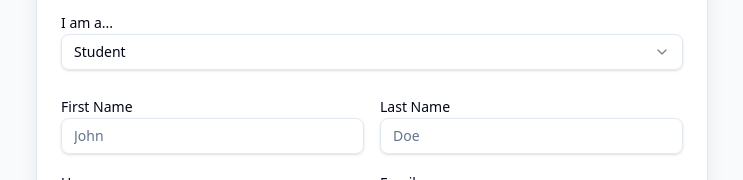
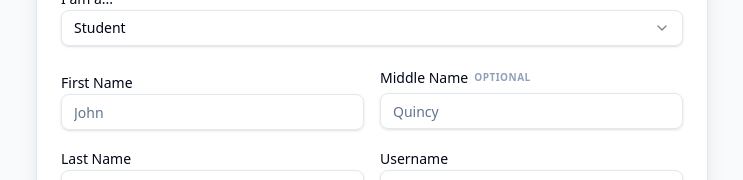
Before and after one commit to Dima-salang/esptfa-arima, a React (Vite) app in the folder frontend/esptfa-arima-react/: page /register in a window 1280 px wide. Shown: the part 218-398 px from the top of the page, without its empty margins (268-1011 px from the left). Built offline with nearby package versions, Linux system fonts and the light colour scheme; no server answers.

Commit message:
add: added the middle_name field in the forms for RegisterPage

```diff
--- a/frontend/esptfa-arima-react/src/pages/RegisterPage.tsx
+++ b/frontend/esptfa-arima-react/src/pages/RegisterPage.tsx
@@ -59,6 +59,7 @@ export default function RegisterPage() {
             username: "",
             email: "",
             first_name: "",
+            middle_name: "",
             last_name: "",
             password: "",
             confirmPassword: "",
@@ -70,6 +71,7 @@ export default function RegisterPage() {
             username: Yup.string().min(3, "Too short").required("Required"),
             email: Yup.string().email("Invalid email").required("Required"),
             first_name: Yup.string().required("Required"),
+            middle_name: Yup.string().optional(),
             last_name: Yup.string().required("Required"),
             password: Yup.string().min(6, "Password must be at least 6 characters").required("Required"),
             confirmPassword: Yup.string()
@@ -95,6 +97,7 @@ export default function RegisterPage() {
                     username: values.username,
                     email: values.email,
                     first_name: values.first_name,
+                    middle_name: values.middle_name,
                     last_name: values.last_name,
                     password: values.password,
                     acc_type: values.acc_type,
@@ -209,6 +212,17 @@ export default function RegisterPage() {
                                 {formik.touched.first_name && formik.errors.first_name && (
                                     <p className="text-xs text-red-500">{formik.errors.first_name}</p>
                                 )}
+                            </div>
+                            <div className="space-y-2">
+                                <div className="flex items-center gap-1.5">
+                                    <Label htmlFor="middle_name">Middle Name</Label>
+                                    <span className="text-[10px] uppercase font-bold tracking-wider text-slate-400">Optional</span>
+                                </div>
+                                <Input
+                                    id="middle_name"
+                                    placeholder="Quincy"
+                                    {...formik.getFieldProps("middle_name")}
+                                />
                             </div>
                             <div className="space-y-2">
                                 <Label htmlFor="last_name">Last Name</Label>
```
